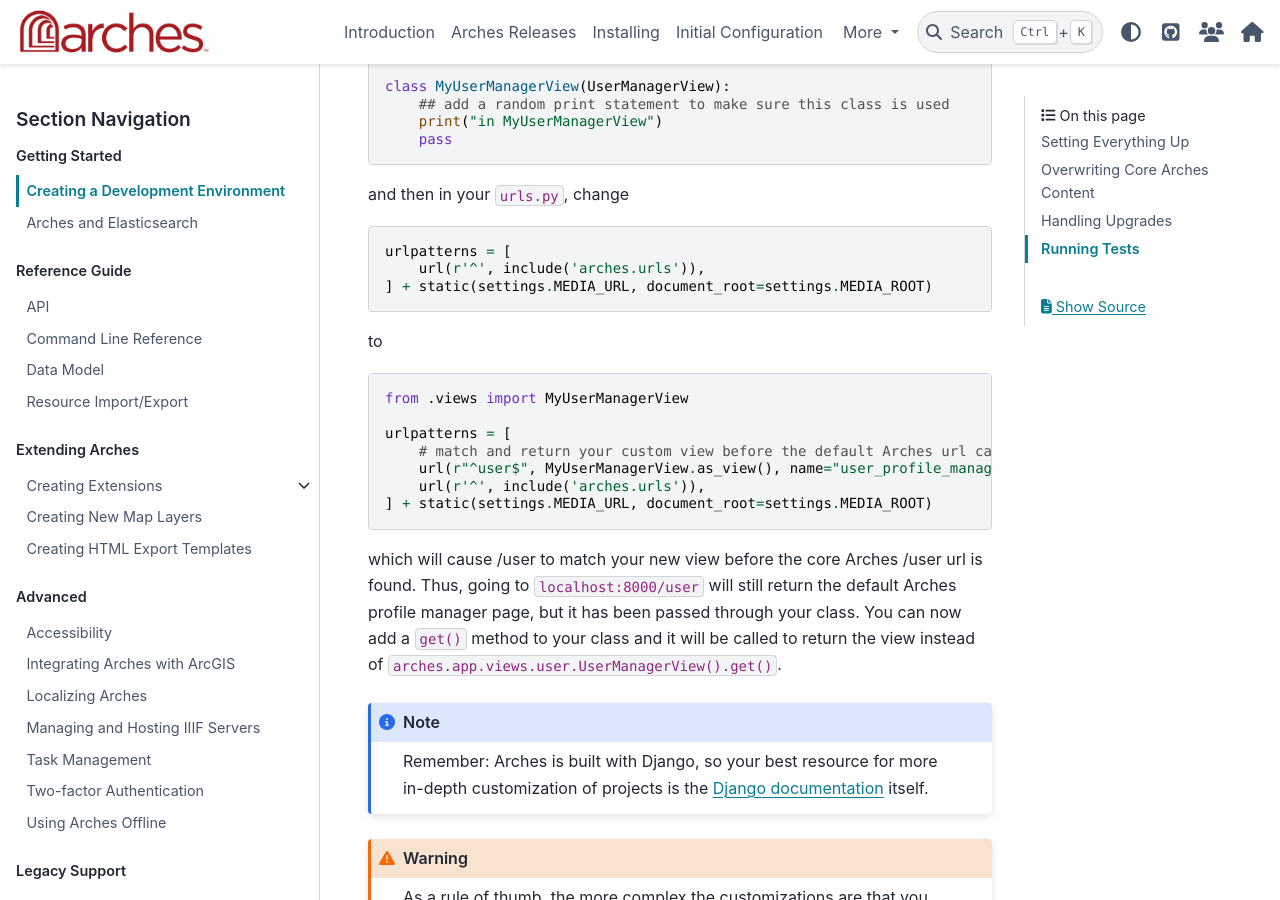
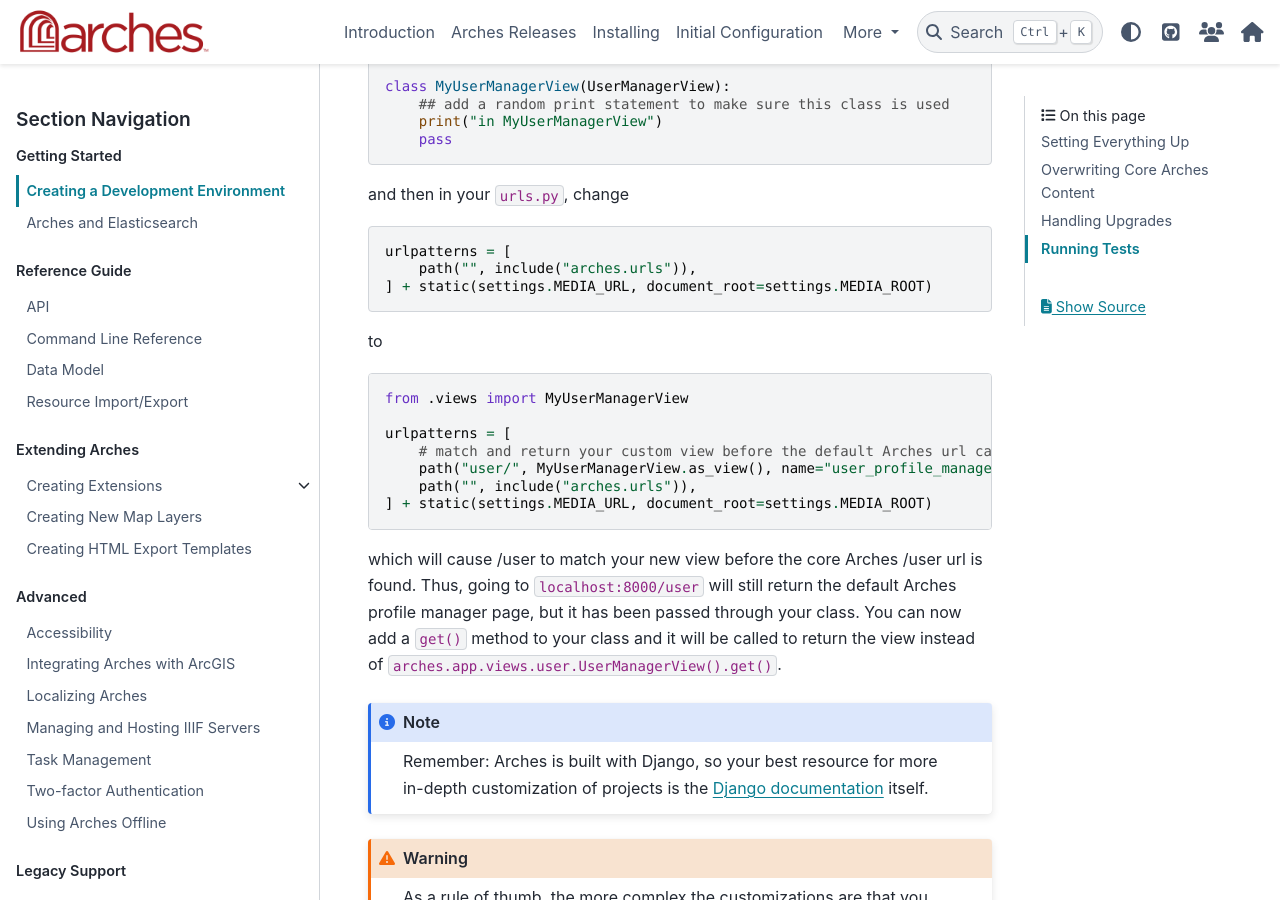
Before and after one commit to archesproject/arches-docs, a Sphinx documentation site: the page built from docs/developing/getting-started/creating-a-development-environment.txt, in a window 1280 px wide and 900 px high, scrolled down 3828 px. Built offline with Sphinx 7.4.7 and the PyData theme 0.15.4, drawn with Linux system fonts in a browser that asks for light colours.

Commit message:
Update`url()` examples to use `path()`
url() was deprecated in Django 3.1

```diff
--- a/docs/developing/getting-started/creating-a-development-environment.txt
+++ b/docs/developing/getting-started/creating-a-development-environment.txt
@@ -124,7 +124,7 @@
 .. code-block:: python
 
     urlpatterns = [
-        url(r'^', include('arches.urls')),
+        path("", include("arches.urls")),
     ] + static(settings.MEDIA_URL, document_root=settings.MEDIA_ROOT)
 
 to
@@ -135,8 +135,8 @@
 
     urlpatterns = [
         # match and return your custom view before the default Arches url can get matched.
-        url(r"^user$", MyUserManagerView.as_view(), name="user_profile_manager"),
-        url(r'^', include('arches.urls')),
+        path("user/", MyUserManagerView.as_view(), name="user_profile_manager"),
+        path("", include("arches.urls")),
     ] + static(settings.MEDIA_URL, document_root=settings.MEDIA_ROOT)
 
 which will cause /user to match your new view before the core Arches /user url is found. Thus, going to ``localhost:8000/user`` will still return the default Arches profile manager page, but it has been passed through your class. You can now add a ``get()`` method to your class and it will be called to return the view instead of ``arches.app.views.user.UserManagerView().get()``.
```
